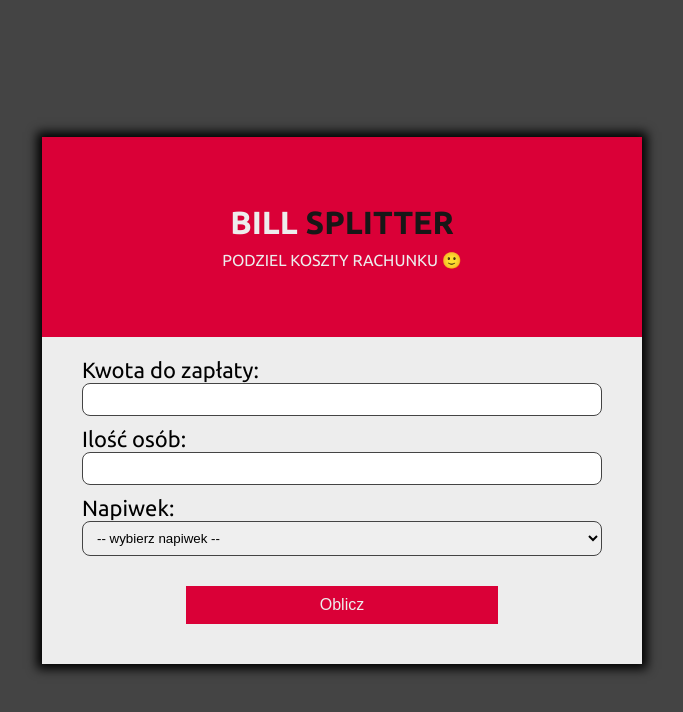
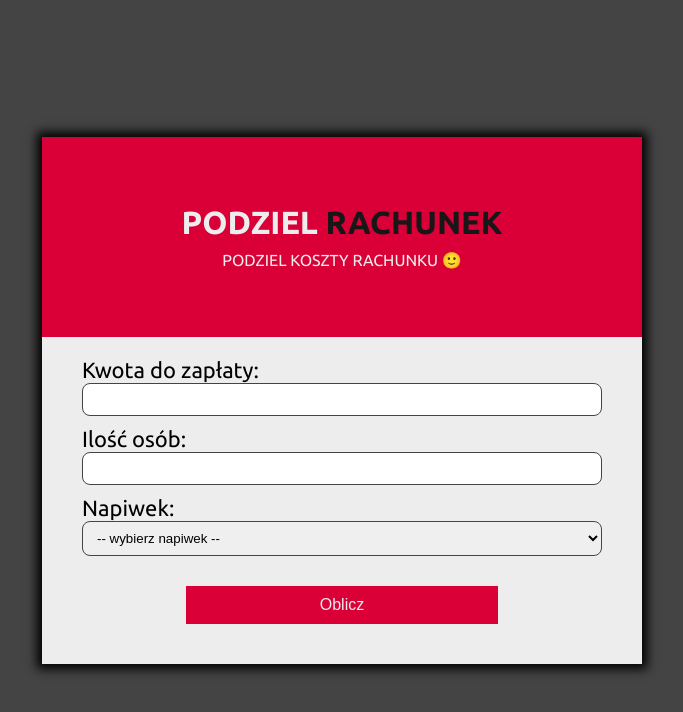
Before and after one commit to KrysiaMasinska/Project9_BillSplitter, a plain HTML site: page index.html in a window 1280 px wide. Shown: the whole page, without its empty margins (298-981 px from the left). Drawn offline with Linux system fonts and the light colour scheme.

Commit message:
Changed title

```diff
--- a/index.html
+++ b/index.html
@@ -16,7 +16,7 @@
 
     <div class="wrapper">
         <div class="header">
-            <h1>Bill <span>Splitter</span></h1>
+            <h1>Podziel <span>rachunek</span></h1>
             <p>Podziel koszty rachunku 🙂</p>
         </div>
         <div class="main">
```
